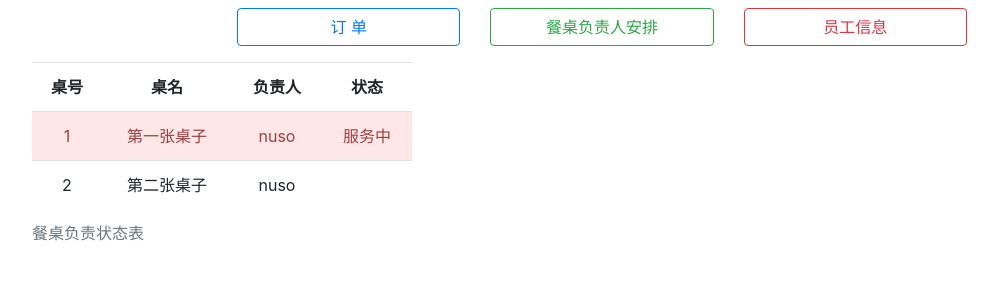
After one commit to nusohi/FoodOrder, a Django app: page /manage/ in a window 1280 px wide. The commit adds this page. Shown: the top 300 px of the page, without its empty margins (38-1036 px from the left). Run offline with Django 3.2, Linux system fonts and the light colour scheme; data comes from the database, SQL or seed files in the repository; both versions use the stored data as it was after the commit; some libraries are stand-ins or nearby versions.

Commit message:
manage: 添加餐桌负责状态表，并动态刷新.

```diff
--- a/FoodOrder/FoodOrder/templates/home.html
+++ b/FoodOrder/FoodOrder/templates/home.html
@@ -47,7 +47,7 @@
                         </a>
                     </div>
                     <div class="col">
-                        <a href="">
+                        <a href="/manage">
                             <button class="btn btn-block btn-outline-danger">管 理</button>
                         </a>
                     </div>
--- a/FoodOrder/FoodOrder/urls.py
+++ b/FoodOrder/FoodOrder/urls.py
@@ -16,9 +16,14 @@ Including another URLconf
 from django.contrib import admin
 from django.urls import path, include
 from . import views
+from OrderSystem import views as order_views
 
 urlpatterns = [
     path('', views.home),
     path('admin/', admin.site.urls),
     path('order/', include('OrderSystem.urls')),
+    path('manage/', include([
+        path('', order_views.manage),
+        path('serving_table_list', order_views.getServingTableList),
+    ])),
 ]
--- a/FoodOrder/OrderSystem/templates/OrderHome.html
+++ b/FoodOrder/OrderSystem/templates/OrderHome.html
@@ -82,9 +82,8 @@
         <div class="row" id="table-option-sheet">
             <div class="col ml-2 card fixed-bottom">
                 <div class="card-body">
-                    {% load filter_range %}
-                    {% for i in 1|range:21 %}
-                    <button class="room-opt-btn btn btn-light px-0" style="width:50px;">{{i}}</button>
+                    {% for table in tableList %}
+                    <button class="room-opt-btn btn btn-light px-0" style="width:50px;">{{table.ID}}</button>
                     {% endfor %}
                 </div>
             </div>
--- /dev/null
+++ b/FoodOrder/OrderSystem/templates/manage.html
@@ -0,0 +1,72 @@
+{% load static from staticfiles %}
+
+<!DOCTYPE html>
+<html lang="en">
+
+<head>
+    <meta charset="UTF-8">
+    <meta name="viewport" content="width=device-width, initial-scale=1.0">
+    <meta http-equiv="X-UA-Compatible" content="ie=edge">
+    <link rel="stylesheet" href="{% static 'bootstrap-4.3.1-dist/css/bootstrap.min.css'%}">
+    <link rel="stylesheet" href="{% static '/css/manage.css'%}">
+    <link rel="stylesheet" href="{% static 'css/bs4.pop.css'%}">
+    <title>某某店家的管理后台</title>
+</head>
+
+<body>
+
+    <div class="container">
+
+        <div class="row mt-2">
+            <div class="col-2"></div>
+            <div class="col-8">
+                <div class="row" id="entry-button-group">
+                    <div class="col">
+                        <a href="">
+                            <button class="btn btn-block btn-outline-primary">订 单</button>
+                        </a>
+                    </div>
+                    <div class="col">
+                        <a href="">
+                            <button class="btn btn-block btn-outline-success">餐桌负责人安排</button>
+                        </a>
+                    </div>
+                    <div class="col">
+                        <a href="">
+                            <button class="btn btn-block btn-outline-danger">员工信息</button>
+                        </a>
+                    </div>
+                </div>
+            </div>
+            <div class="col-2"></div>
+        </div>
+
+        <div class="row mt-3">
+            <table class="col-4 table text-center" id="table-info-table">
+                <caption>餐桌负责状态表</caption>
+                <tr>
+                    <th>桌号</th>
+                    <th>桌名</th>
+                    <th>负责人</th>
+                    <th>状态</th>
+                </tr>
+                {% for tableInfo in tableInfoList %}
+                <tr table_id={{tableInfo.table_id}} staff_id={{tableInfo.staff_id}}>
+                    <td>{{tableInfo.table_id}}</td>
+                    <td>{{tableInfo.table_name}}</td>
+                    <td>{{tableInfo.staff_name}}</td>
+                    <td></td>
+                </tr>
+                {% endfor %}
+            </table>
+        </div>
+    </div>
+
+    <script src="https://cdn.staticfile.org/jquery/3.4.0/jquery.min.js"></script>
+    <script src="{% static 'bootstrap-4.3.1-dist/js/bootstrap.js' %}"></script>
+    <script src="{% static 'js/bs4.pop.js' %}"></script>
+    <script src="{% static 'js/manage.js' %}"></script>
+
+</body>
+
+</html>
--- a/FoodOrder/OrderSystem/views.py
+++ b/FoodOrder/OrderSystem/views.py
@@ -1,6 +1,6 @@
 from django.shortcuts import render
 from django.http import HttpResponse
-from .models import Food, Foodtype, Order, OrderItem
+from .models import Food, Foodtype, Order, OrderItem, Staff, Staff_Table
 from django.views.decorators.csrf import csrf_exempt
 from django.db import connection
 import json
@@ -12,21 +12,27 @@ def OrderHome(request):
     if request.method == "GET":
         foodList = Food.objects.all()
         foodTypeList = Foodtype.objects.all()
+        tableList = Staff_Table.objects.all()
         return render(
             request,
             'OrderHome.html',
             {
                 'foodList': foodList,
-                'foodTypeList': foodTypeList
+                'foodTypeList': foodTypeList,
+                'tableList': tableList,
             }
         )
     elif request.method == "POST":
         foodList = json.loads(request.POST.get('foodList'))
         table_id = request.POST.get('table')
 
-        # 创建订单
+        # 创建订单 填写基本信息
         new_order = Order(table_id=table_id, is_pay=False)
-        new_order.save()    # 先 save 再获取 ID
+        staff_in_charge = Staff_Table.objects.get(pk=table_id).staff
+        new_order.staff = staff_in_charge   # 当前桌子的负责人
+        new_order.save()
+
+        # 先 save 再获取 ID
         order_id = new_order.ID
         food_amount = 0
         total_price = 0
@@ -91,6 +97,7 @@ def CheckUnpaidOrder(request):
         SELECT = f'select {SELECT_COL} from {SELECT_FROM} where {SELECT_WHERE}'
         cursor.execute(SELECT)
         orderList = dictfetchall(cursor)
+        print(orderList)
 
     return render(request, 'CheckUnpaidOrder.html', {
         'orderList': orderList,
@@ -129,6 +136,59 @@ def CheckOut(request):
         }))
 
 
+def manage(request):
+    # (餐桌号 + 餐桌名字 + 负责人ID + 负责人姓名)
+    tableInfoList = []
+    with connection.cursor() as cursor:
+        SELECT_COL = '{0}_staff_table.ID table_id '
+        SELECT_COL += ', {0}_staff_table.name table_name '
+        SELECT_COL += ', {0}_staff.ID staff_id '
+        SELECT_COL += ', {0}_staff.name staff_name '
+        SELECT_COL = SELECT_COL.format('OrderSystem')
+
+        SELECT_FROM = '{0}_staff_table, {0}_staff '
+        SELECT_FROM = SELECT_FROM.format('OrderSystem')
+
+        SELECT_WHERE = 'staff_id = {0}_staff_table.staff_id '
+        SELECT_WHERE = SELECT_WHERE.format('OrderSystem')
+
+        SELECT_SQL = f'select {SELECT_COL} from {SELECT_FROM} where {SELECT_WHERE}'
+        cursor.execute(SELECT_SQL)
+
+        tableInfoList = dictfetchall(cursor)
+
+    return render(request, 'manage.html', {
+        'tableInfoList': tableInfoList,
+    })
+
+
+@csrf_exempt
+def getServingTableList(request):
+     # (餐桌号 + 餐桌名字 + 负责人ID + 负责人姓名)
+    servingTableList = []
+    with connection.cursor() as cursor:
+        SELECT_COL = 'distinct {0}_order.table_id table_id '
+        SELECT_COL = SELECT_COL.format('OrderSystem')
+
+        SELECT_FROM = '{0}_order '
+        SELECT_FROM = SELECT_FROM.format('OrderSystem')
+
+        SELECT_WHERE = '{0}_order.is_pay = 0 '  # false 0
+        SELECT_WHERE = SELECT_WHERE.format('OrderSystem')
+
+        SELECT_SQL = f'select {SELECT_COL} from {SELECT_FROM} where {SELECT_WHERE}'
+        SELECT_SQL += 'order by table_id'
+        cursor.execute(SELECT_SQL)
+
+        servingTableInfoList = dictfetchall(cursor)
+        for tableInfo in servingTableInfoList:
+            servingTableList.append(tableInfo['table_id'])
+
+    return HttpResponse(json.dumps({
+        'servingTableList': servingTableList
+    }))
+
+
 def dictfetchall(cursor):
     '''辅助函数 数据库查询结果转换成 json/dict'''
     columns = [col[0] for col in cursor.description]
--- /dev/null
+++ b/FoodOrder/static/css/manage.css
@@ -0,0 +1,10 @@
+.serving {
+    background-color: rgba(255, 224, 224, 0.781);
+    color: #9c3f3f;
+    transition: all 200ms ease-in-out;
+}
+
+.serving:hover {
+    background-color: rgba(239, 108, 108, 0.781);
+    color: #ffffff;
+}
--- /dev/null
+++ b/FoodOrder/static/js/manage.js
@@ -0,0 +1,30 @@
+$(document).ready(function() {
+    // 查询更新餐桌状态
+    UpdateTableStatus();
+    var update_table_status = setInterval(UpdateTableStatus, 30 * 1000);
+});
+
+function UpdateTableStatus() {
+    $.post("/manage/serving_table_list", function(data) {
+        // 先清理所有状态
+        $("#table-info-table tr").each(function() {
+            $(this).removeClass("serving");
+            $(this)
+                .find("td:last")
+                .html("");
+        });
+
+        // 再添加状态显示
+        servingTableList = JSON.parse(data)["servingTableList"];
+        servingTableList.forEach(table_id => {
+            var table = $("#table-info-table tr[table_id=" + table_id + "]");
+            if (!table.hasClass("serving")) {
+                table.addClass("serving");
+                table.find("td:last").html("服务中");
+            }
+        });
+
+        // 提示信息
+        bs4pop.notice("已刷新餐桌负责状态表！")
+    });
+}
```
Also changed, not shown: FoodOrder/db.sqlite3.
